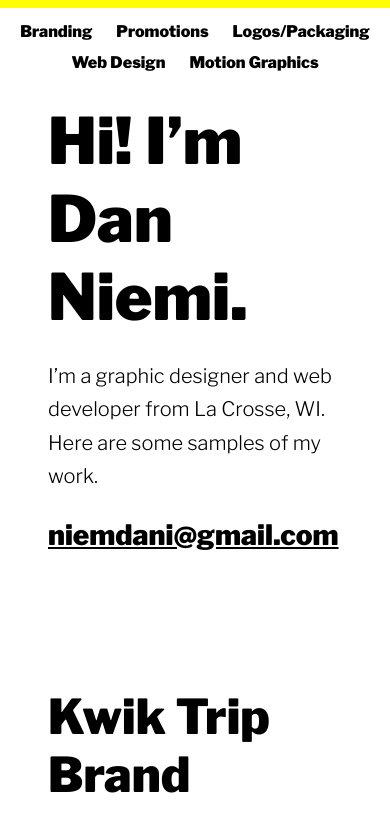
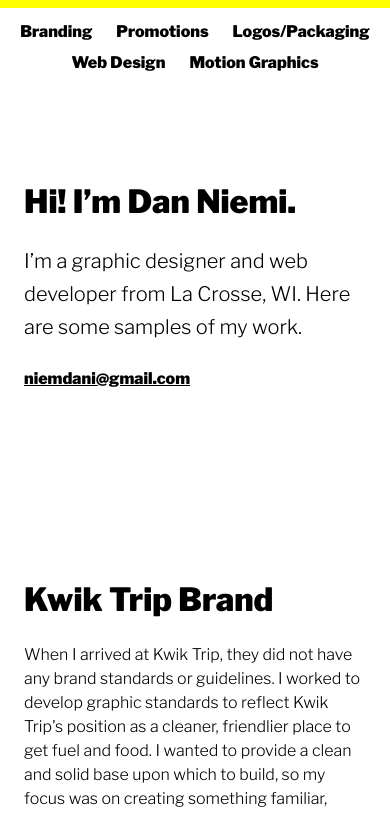
Before and after one commit to Dan-Niemi/portfolio, a website: page _site/index.html in a window 390 px wide. Shown: the top 814 px of the page. Drawn offline with nearby package versions, Linux system fonts and the light colour scheme.

Commit message:
mobile style

```diff
--- a/_site/index.html
+++ b/_site/index.html
@@ -53,7 +53,7 @@
 			</section>
 			<section class="section">
 				<a id="logos"></a>
-				<h2>Logos/Other</h2>
+				<h2>Logos/Packaging</h2>
 				<p>The Pothole Pizza illustrations below were drawn by illustrator Fred Blunt, and I love them. They were exactly what I was looking for to get a loose feel and differentiate a tavern-style specialty pizza from the standard 3/$10 that KT also has in stock.
 				</p>
 				<img src="img/img6.jpg">
--- a/_site/styles/style.css
+++ b/_site/styles/style.css
@@ -43,7 +43,7 @@
   display: flex;
   flex-direction: column;
   justify-content: center;
-  height: 60vh;
+  height: 50vh;
   padding: 48px;
 }
 .message__heading { font-size: 4rem; font-weight: bold; padding-bottom: 24px; }
@@ -72,4 +72,8 @@
 
 @media screen and (max-width:600px) {
 .tile-group {grid-template-columns: auto;}
+.message__heading { font-size: 2rem; font-weight: bold; padding-bottom: 24px; }
+.message__email { font-size: 1rem;}
+section h2 {font-size: 2rem;margin-top: 48px; margin-bottom: 24px;}
+.section {padding: 24px;}
 }
```
